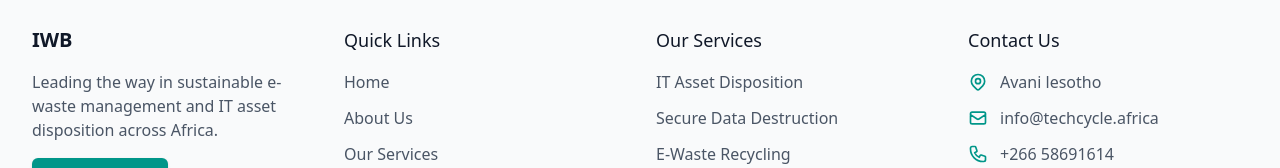
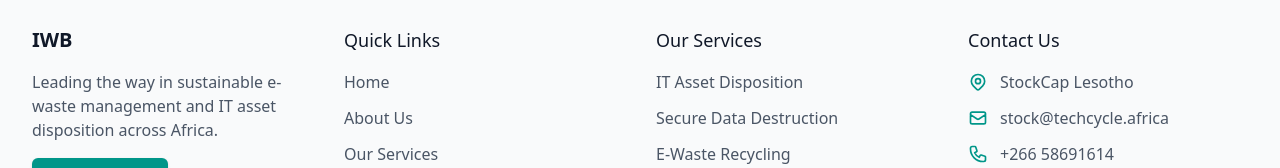
Before and after one commit to Ratlali/iwb-recycle, a React (Vite) app: page / in a window 1280 px wide. Shown: the part 2741-2909 px from the top of the page. Built offline with nearby package versions, Linux system fonts and the light colour scheme.

Commit message:
updated emails

```diff
--- a/src/components/Layout/Footer.jsx
+++ b/src/components/Layout/Footer.jsx
@@ -71,13 +71,13 @@
                                     <path strokeLinecap="round" strokeLinejoin="round" strokeWidth="2" d="M17.657 16.657L13.414 20.9a1.998 1.998 0 01-2.827 0l-4.244-4.243a8 8 0 1111.314 0z" />
                                     <path strokeLinecap="round" strokeLinejoin="round" strokeWidth="2" d="M15 11a3 3 0 11-6 0 3 3 0 016 0z" />
                                 </svg>
-                                <span>Avani lesotho</span>
+                                <span>StockCap Lesotho</span>
                             </div>
                             <div className="flex items-start">
                                 <svg className="w-5 h-5 mt-0.5 mr-3 text-teal-600 flex-shrink-0" fill="none" stroke="currentColor" viewBox="0 0 24 24">
                                     <path strokeLinecap="round" strokeLinejoin="round" strokeWidth="2" d="M3 8l7.89 5.26a2 2 0 002.22 0L21 8M5 19h14a2 2 0 002-2V7a2 2 0 00-2-2H5a2 2 0 00-2 2v10a2 2 0 002 2z" />
                                 </svg>
-                                <a href="mailto:info@iwbcycle.africa" className="hover:text-teal-600 transition-colors duration-200">info@techcycle.africa</a>
+                                <a href="mailto:info@iwbcycle.africa" className="hover:text-teal-600 transition-colors duration-200">stock@techcycle.africa</a>
                             </div>
                             <div className="flex items-start">
                                 <svg className="w-5 h-5 mt-0.5 mr-3 text-teal-600 flex-shrink-0" fill="none" stroke="currentColor" viewBox="0 0 24 24">
```
